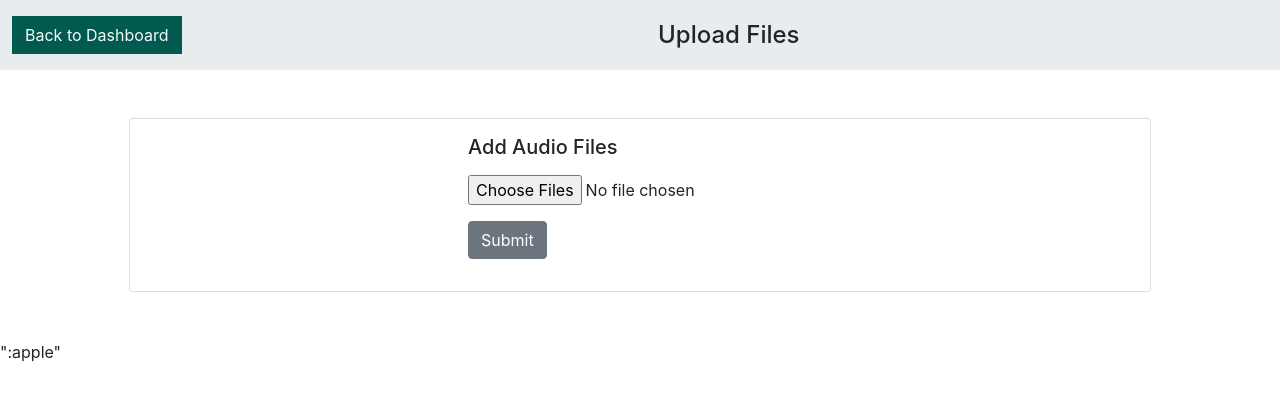
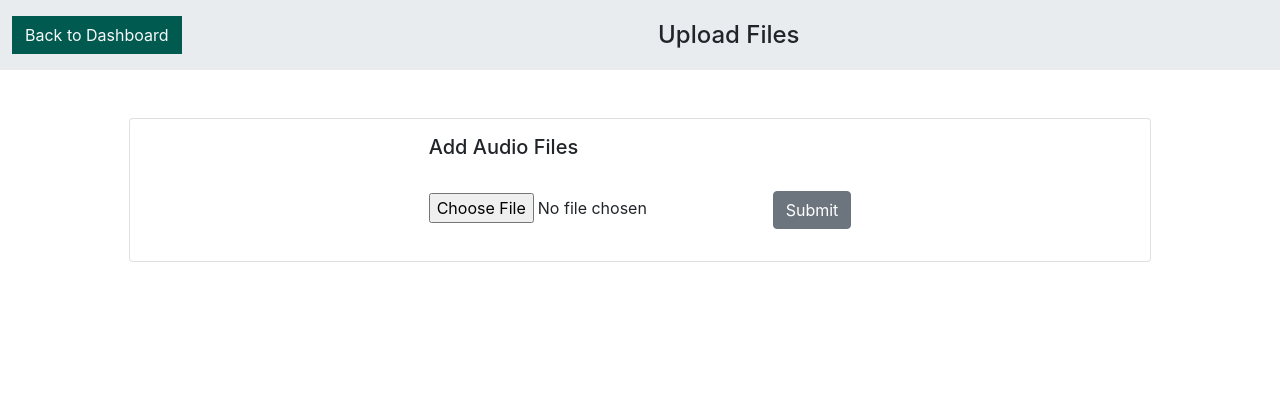
Before and after one commit to Durgesh-Selkari-1/Speech-to-text-design-1, a React (Create React App) app: page /upload in a window 1280 px wide. Shown: the top 400 px of the page. Built offline with nearby package versions, Linux system fonts and the light colour scheme.

Commit message:
used-formik

```diff
--- a/package.json
+++ b/package.json
@@ -11,13 +11,14 @@
     "@testing-library/jest-dom": "^5.16.2",
     "@testing-library/react": "^12.1.2",
     "@testing-library/user-event": "^13.5.0",
+    "axios": "^0.26.0",
     "font-awesome": "^4.7.0",
+    "formik": "^2.2.9",
     "react": "^17.0.2",
     "react-dom": "^17.0.2",
     "react-router-dom": "^5.3.0",
     "react-scripts": "5.0.0",
-    "wavesurfer": "^1.3.4",
-    "wavesurfer.js": "^0.1.8",
+    "wavesurfer.js": "^6.0.2",
     "web-vitals": "^2.1.4"
   },
   "scripts": {
@@ -32,6 +33,7 @@
       "react-app/jest"
     ]
   },
+
   "browserslist": {
     "production": [
       ">0.2%",
--- a/public/index.html
+++ b/public/index.html
@@ -14,7 +14,7 @@
       manifest.json provides metadata used when your web app is installed on a
       user's mobile device or desktop. See https://developers.google.com/web/fundamentals/web-app-manifest/
     -->
-    <link rel="manifest" href="%PUBLIC_URL%/manifest.json" />
+    <!-- <link rel="manifest" href="%PUBLIC_URL%/manifest.json" /> -->
     <!--
       Notice the use of %PUBLIC_URL% in the tags above.
       It will be replaced with the URL of the `public` folder during the build.
--- a/src/App.js
+++ b/src/App.js
@@ -12,7 +12,7 @@ function App() {
     {/* <Upload/> */}
     {/* <Header/> */}
     {/* <Records/> */}
-    ":apple"
+
     </div>
   );
 }
--- a/src/Components/Play2/Waveform.js
+++ b/src/Components/Play2/Waveform.js
@@ -1,7 +1,7 @@
 // components/waveform.js
 import React from "react";
-import ReactDOM from "react-dom";
-import WaveSurfer from "wavesurfer";
+// import ReactDOM from "react-dom";
+import WaveSurfer from "wavesurfer.js";
 
 export default class Waveform extends React.Component {
   constructor(props) {
--- a/src/Components/Play2/WaveformContainer.js
+++ b/src/Components/Play2/WaveformContainer.js
@@ -1,8 +1,7 @@
 import React from "react";
 import Waveform from "./Waveform";
 import { Link } from "react-router-dom";
-import { FontAwesomeIcon } from '@fortawesome/react-fontawesome';
-import { faCoffee } from '@fortawesome/free-solid-svg-icons';
+
 
 class WaveformContainer extends React.Component {
     constructor() {
@@ -52,11 +51,12 @@ class WaveformContainer extends React.Component {
 
     render() {
         const waveforms = [];
-        this.state.urls.map(url => {
+        this.state.urls.map((url) => {
             console.log(url);
-            waveforms.push(
+          return  waveforms.push(
                 <div>
                     <Waveform
+
                         src={url.url}
                         isPlaying={this.state.isPlaying}
                         isAtBeginning={this.state.isAtBeginning}
--- a/src/Components/Play2/index.js
+++ b/src/Components/Play2/index.js
@@ -1,6 +1,6 @@
 import React from 'react';
-import { render } from 'react-dom';
-import WaveSurfer from 'wavesurfer';
+// import { render } from 'react-dom';
+// import WaveSurfer from 'wavesurfer.js';
 import WaveformContainer from './WaveformContainer';
 
 
--- a/src/Components/Records/Records.js
+++ b/src/Components/Records/Records.js
@@ -9,7 +9,7 @@ export default function Records() {
     const [users, setUsers] = useState([]);
 
     const getUsers = async () => {
-        const response = await fetch('https://audio--manager.herokuapp.com/audio/getAudios');
+        const response = await fetch('http://audio--manager.herokuapp.com/audio/getAudios');
 
         setUsers(await response.json());
 
@@ -40,12 +40,13 @@ export default function Records() {
 
                         </tr>
                     </thead>
-                    <tbody style={{}} >
+                    {/* <tbody>
+
                         {
 
                             users.map((curElem) => {
                                 return (
-                                    <>
+
 
                                         <tr >
 
@@ -63,24 +64,26 @@ export default function Records() {
 
 
                                         </tr>
-                                    </>
+
                                 )
 
-                            })}
-                    </tbody>
+                            })
+                        }
+
+                    </tbody> */}
                 </table>
 
 
 
 
             </div>
-            <div className='container d-flex justify-content-center'>
+            <div className='container d-flex justify-content-center mb-5'>
                 <Link to="/upload" >
                     <button className='btn text-light' style={{ backgroundColor: "#005a50" }}>Upload Files</button>
                 </Link>
 
                 <div >
-                    <Link to="/play" >
+                    <Link to="/play" target='_blank' >
                         <button type='button' className='btn text-light rounded-0 mx-3' style={{ backgroundColor: "#005a50" }}>play-page</button>
                     </Link>
                 </div>
--- a/src/Components/Uploads/Upload.js
+++ b/src/Components/Uploads/Upload.js
@@ -1,73 +1,101 @@
 import React, { useState } from 'react';
 import Header2 from '../Header/Header2';
+import Axios from 'axios';
+import { useFormik } from 'formik';
+import setFieldValue from 'react'
 export default function Upload() {
 
-    const [selectedFile, setSelectedFile] = useState();
-    const [isFilePicked, setIsFilePicked] = useState(false);
+    const formik = useFormik({
+        initialValues: {
+            Allfiles: ""
+        },
 
-    const changeHandler = (event) => {
-        setSelectedFile(event.target.files[0]);
+        onSubmit: (values) => {
+            let formData = new FormData();
 
 
-    };
-    // 'https://audio--manager.herokuapp.com/audio/addAudio',
-    const handleSubmission = (event) => {
-        event.preventDefault()
-        const formData = new FormData();
 
-        formData.append('File', selectedFile);
+            formData.append("Allfiles", values.Allfiles);
+            console.log(values);
 
-        fetch(
-            'http://localhost:3000/audio/addAudio',
-            {
-                method: 'POST',
-                audioFile: formData,
-            }
-        )
-            .then((response) => response.json())
-            .then((result) => {
-                console.log('Success:', result);
-            })
-            .catch((error) => {
-                console.error('Error:', error);
-            });
-    };
+            return fetch("https://audio--manager.herokuapp.com/audio/addAudio",
+                {
+                    method: 'post',
+                    headers: new Headers({ Accept: 'application/json' }),
+                    body: formData ,
+                    mode:"no-cors"
+                })
+                .then(response => response.json())
+                .then(formData => console.log(formData))
+                .catch(error => console.log(error))
 
 
-    return (
-        <>
-        <Header2/>
-            <div className="container-fluid mx-auto my-5 ">
-                <form method="post"  className='mx-auto'>
-                    <div className="row mx-auto">
-                        <div className="col-10 mx-auto">
-                            <div className="card">
-                                <div className="card-body mx-auto">
-                                    <h5 className="card-title mb-3">Add Audio Files</h5>
-                                    <input type="file" multiple  accept="audio/*"  onChange={changeHandler} /><br />
-                                    <input type="submit" value="Submit" onClick={handleSubmission} className="btn btn-secondary my-3 mx-auto" />
-                                </div>
-                            </div>
-                        </div>
-                    </div>
+            // alert("Form Submitted");
 
-                </form>
-            </div>
+
+            // method:'post',
+            // headers:new Headers({Accept:'application/json'}),
+            // body:formData})
+            // .then((response)=>{
+            //     if(response){
+            //         console.log(response);
+            //     }})
+            // .then(formData=>console.log(formData))
+            // .catch(error=>console.log(error))
+            // const res = await fetch("https://audio--manager.herokuapp.com/audio/addAudio", { method: "POST", body: formData });
+            // Axios(
+            //     {
+            //         url: "https://audio--manager.herokuapp.com/audio/addAudio",
+            //         method: "POST",
+            //         body:formData
+
+            //     })
+            //     .then((response) => {
+            //         if (response) {
+            //             console.log(response)
+            //         } else if (response) {
+            //             console.log(response)
+
+            //         }
+            //     })
+        }
+
+
+    })
 
 
 
 
 
 
-            {/* <div>
-                <input type="file" accept="audio/*" name="file" onChange={changeHandler} />
-
-                <div>
-                    <button onClick={handleSubmission}>Submit</button>
-                </div>
-            </div> */}
 
 
+
+
+
+    return (
+        <>
+            <Header2 />
+            <div className="container-fluid mx-auto my-5">
+                <form method="post" className='mx-auto' onSubmit={formik.handleSubmit}>
+                    <div className="row mx-auto">
+                        <div className="col-10 mx-auto">
+                            <div className="card">
+                                <div className="card-body mx-auto">
+                                    <h5 className="card-title mb-3">Add Audio Files</h5>
+                                    <input id="file" name="Allfiles" type="file"accept="audio/*" onChange={(event) => {
+                                        formik.setFieldValue("Allfiles", event.target.files[0])
+
+                                    }} />
+                                    <button type="submit" className="btn btn-secondary my-3 mx-auto" >
+                                        Submit
+                                    </button>
+                                </div>
+                            </div>
+                        </div>
+                    </div>
+                </form>
+            </div>
         </>
     )
 }
```
Also changed, not shown: src/Components/Uploads/Rough1.js (added, +215 -0 lines), 1 other file (tests, documents, lock files or other folders).
